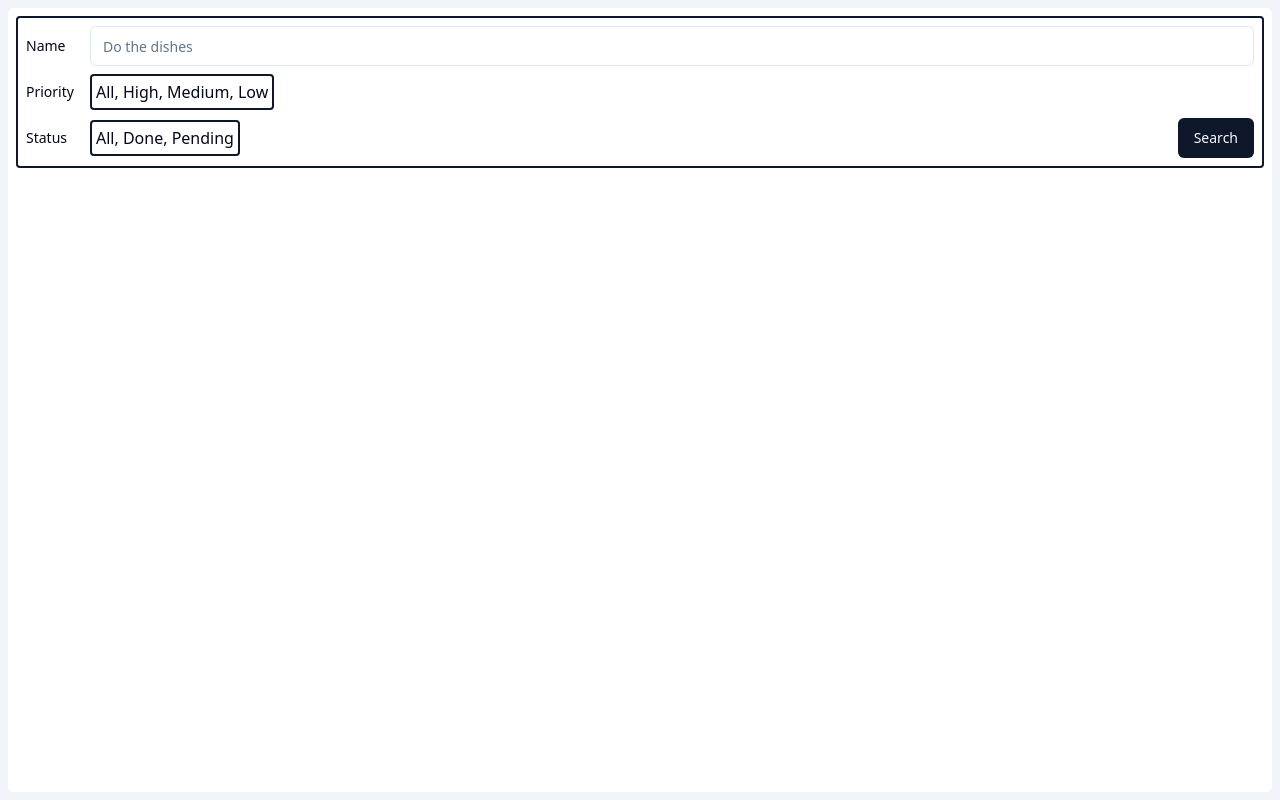
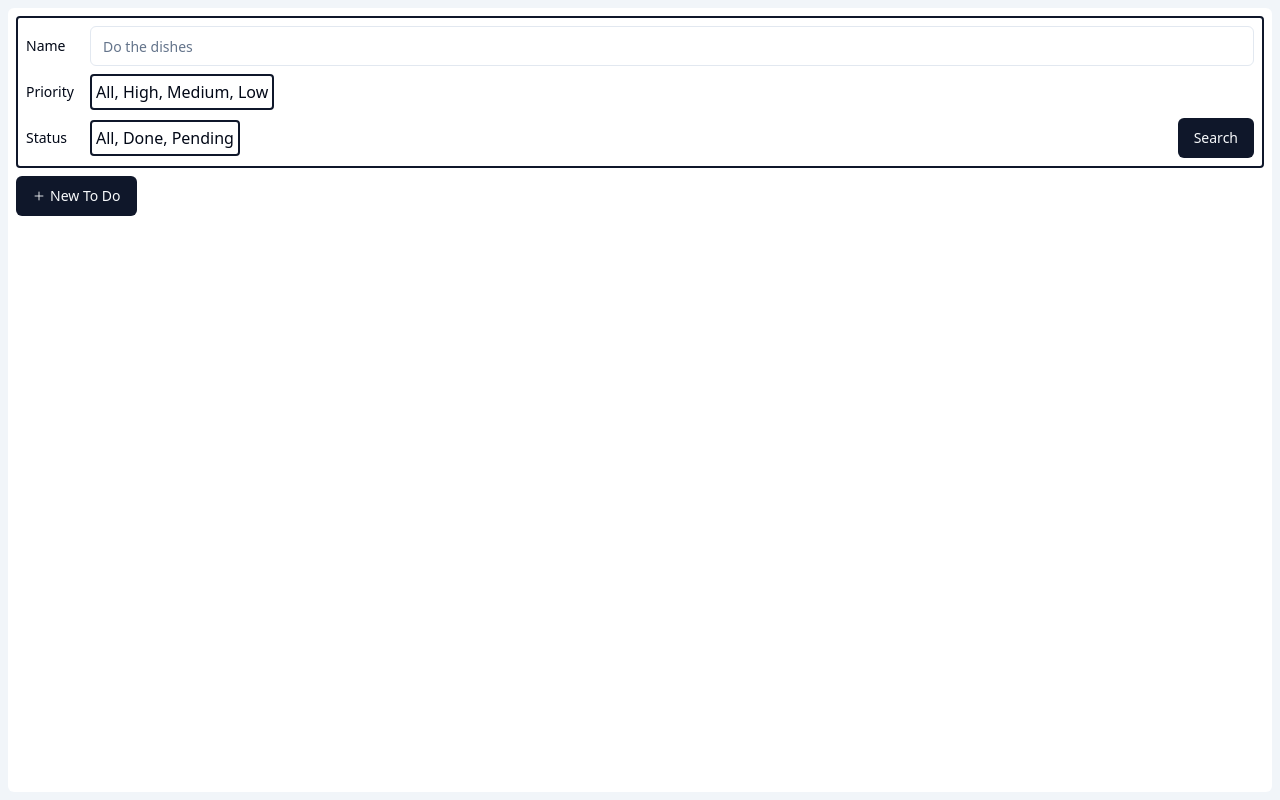
Before and after one commit to saulprl-enc/todo-list, a React (Vite) app in the folder todolist-app/: page / in a window 1280 px wide. Built offline with nearby package versions, Linux system fonts and the light colour scheme.

Commit message:
Add react-icons, add placeholder create todo button

```diff
--- a/todolist-app/package.json
+++ b/todolist-app/package.json
@@ -21,6 +21,7 @@
     "react": "^18.3.1",
     "react-dom": "^18.3.1",
     "react-hook-form": "^7.52.2",
+    "react-icons": "^5.2.1",
     "tailwind-merge": "^2.4.0",
     "tailwindcss-animate": "^1.0.7",
     "zod": "^3.23.8"
--- a/todolist-app/src/App.tsx
+++ b/todolist-app/src/App.tsx
@@ -1,3 +1,4 @@
+import { CreateTodoButton } from "./components/todos/create-todo/create-todo-button";
 import { TodoFilters } from "./components/todos/todo-filters/todo-filters";
 
 function App() {
@@ -5,6 +6,7 @@ function App() {
     <div className="h-screen w-screen bg-muted p-2">
       <main className="flex size-full flex-col gap-2 rounded-md bg-white p-2">
         <TodoFilters />
+        <CreateTodoButton />
       </main>
     </div>
   );
--- /dev/null
+++ b/todolist-app/src/components/todos/create-todo/create-todo-button.tsx
@@ -0,0 +1,11 @@
+import { Button } from "@/components/ui/button";
+import { IoAdd } from "react-icons/io5";
+
+export const CreateTodoButton = () => {
+  return (
+    <Button className="w-fit gap-1">
+      <IoAdd />
+      New To Do
+    </Button>
+  );
+};
```
Also changed, not shown: 1 other file (tests, documents, lock files or other folders).
